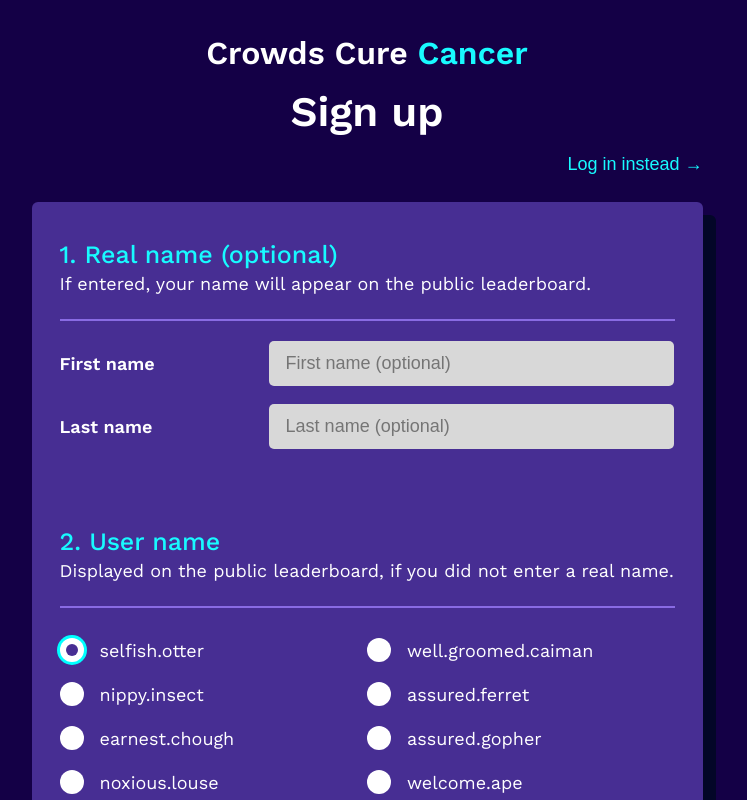
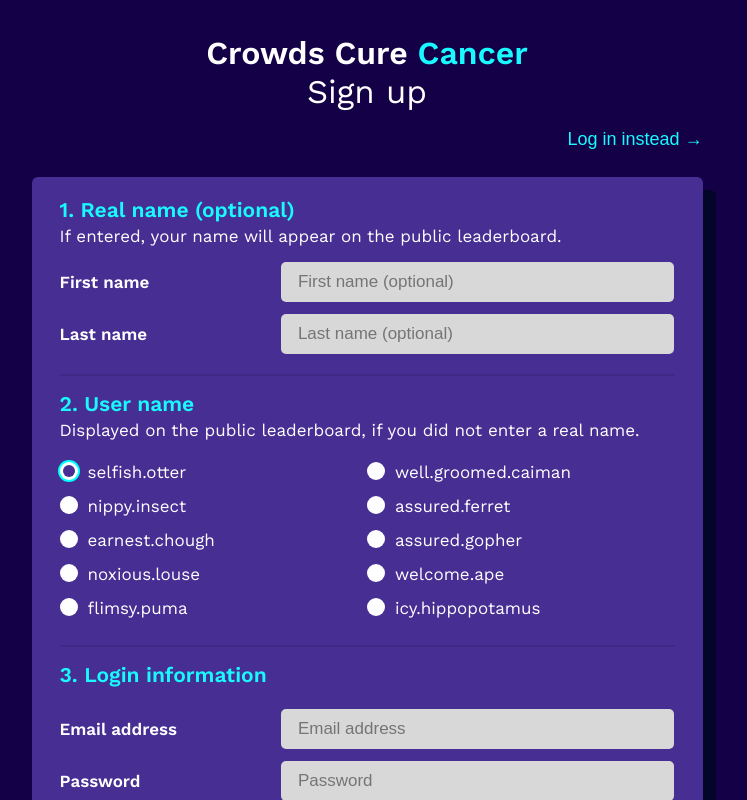
Before and after one commit to crowds-cure/custom-login, a React app: page / in a window 1280 px wide. Both pictures are taken after typing "name@example.com", "Sample123" into the empty fields and a click on the button "Create account". Shown: the top 800 px of the page, without its empty margins (273-1020 px from the left). Built offline with nearby package versions, Linux system fonts and the light colour scheme.

Commit message:
Adjusting signup page spacings and font size

```diff
--- a/src/App.css
+++ b/src/App.css
@@ -39,16 +39,16 @@ body {
   border: 0;
   border-radius: 5px;
   display: block;
-  font-size: 18px;
-  height: 45px;
+  font-size: 17px;
+  height: 40px;
   outline: 0;
   padding: 0 17px;
   width: 100%;
 }
 
 .App form hr {
-  border: solid 1px #896be3;
-  margin: 20px 0;
+  border: solid 1px #402986;
+  margin: 20px 0 15px;
   width: 100%;
 }
 
--- a/src/ConsentFactSheet.js
+++ b/src/ConsentFactSheet.js
@@ -3,10 +3,6 @@ import React from 'react';
 export default function ConsentFactSheet() {
 	return (
 		<div>
-			<h4>
-			Study Title: Crowds Cure Cancer: Crowd-sourcing ground-truth measurements on publicly available imaging data
-			</h4>
-			<h4>Principal Investigator: Gordon J. Harris, PhD</h4>
 			<p>The purpose of this research study is to crowd-source ground-truth measurements on publicly available datasets at the Radiological Society of North America (RSNA) annual meeting. This project is sponsored by the Tumor Imaging Metrics Core and Precision Imaging Metrics at Massachusetts General Hospital.</p>
 			<p>Publicly available imaging datasets, such as The Cancer Imaging Archive (TCIA), are a potential rich resource to help to advance artificial intelligence and machine learning research in cancer prevention, diagnosis, monitoring and treatment. But, unfortunately, these imaging datasets often lack tumor measurement and labels. We need your help to create ground-truth measurements, which could be used by researchers to train machine learning models.</p>
 			<p>You will be asked to provide your email address in order to create an account in the Crowds Cure Cancer website and password recovery, if necessary. Email addresses will also be used to notify participants when annotations are publicly available on TCIA. You will also be asked to provide your name if you would like to be acknowledged at RSNA 2019 for your participation. The participant with the who makes the most measurements at RSNA 2019 will be acknowledged at an award ceremony at RSNA 2020. You are not required to provide your name unless you want your participation to be acknowledged during the RSNA. Data is encrypted during transmission and storage, limiting the risk of breach of confidentiality. Participant email addresses and names will be destroyed at the end of the project.</p>
--- a/src/Radio.css
+++ b/src/Radio.css
@@ -2,7 +2,7 @@
   align-items: center;
   display: flex;
   height: 24px;
-  margin: 10px 0;
+  margin: 5px 0;
   position: relative;
   width: 100%;
 }
@@ -19,11 +19,11 @@
   border-radius: 12px;
   display: block;
   content: '';
-  height: 24px;
+  height: 18px;
   left: 0;
   position: absolute;
   top: 0;
-  width: 24px;
+  width: 18px;
 }
 
 .RadioItem input:checked ~ label:after {
@@ -32,22 +32,23 @@
   display: block;
   content: '';
   height: 12px;
-  left: 12px;
+  left: 9px;
   position: absolute;
-  top: 50%;
+  top: 9px;
   transform: translate(-50%, -50%);
   width: 12px;
 }
 
 .RadioItem input:checked ~ label:before {
-  box-shadow: 0 0 0 3px #00ffff;
+  box-shadow: 0 0 0 2px #00ffff;
 }
 
 .RadioItem label {
   cursor: pointer;
   display: block;
-  font-size: 18px;
+  font-size: 17px;
   font-weight: normal;
-  padding-left: 40px;
+  padding-left: 28px;
+  position: relative;
   width: 100%;
 }
--- a/src/SignIn.css
+++ b/src/SignIn.css
@@ -6,14 +6,16 @@
 
 .SignIn h2 {
   color: #18faff;
-  font-size: 25px;
-  font-weight: 500;
+  font-size: 28px;
+  font-weight: 600;
   height: 60px;
   line-height: 1.2;
   margin-bottom: 7px;
 }
 
 .SignIn input {
+  font-size: 18px !important;
+  height: 45px !important;
   margin-bottom: 19px;
 }
 
--- a/src/SignUp.css
+++ b/src/SignUp.css
@@ -3,9 +3,8 @@
 }
 
 .SignUp h2 {
-  font-size: 42px;
-  font-weight: 600;
-  margin-top: 15px
+  font-size: 33px;
+  font-weight: 400;
 }
 
 .SignUp .linkLoginInstead {
@@ -22,18 +21,18 @@
 }
 
 .SignUp .section {
-  padding: 10px 0 50px;
+  padding: 0;
   text-align: left;
 }
 
 .SignUp .section h3 {
   color: #18faff;
-  font-size: 25px;
-  font-weight: 500;
+  font-size: 21px;
+  font-weight: 700;
 }
 
 .SignUp .section > p {
-  font-size: 18px;
+  font-size: 17px;
   font-weight: normal;
   line-height: 1.67;
 }
@@ -41,18 +40,18 @@
 .SignUp .field {
   align-items: center;
   display: flex;
-  margin-bottom: 18px;
+  margin: 12px 0;
   position: relative;
 }
 
 .SignUp .field label {
-  flex-basis: 34%;
-  font-size: 18px;
+  flex-basis: 36%;
+  font-size: 17px;
   font-weight: 600;
 }
 
 .SignUp .field input {
-  flex-basis: 66%;
+  flex-basis: 64%;
 }
 
 .SignUp .field.CustomSelect > input {
@@ -119,7 +118,8 @@
   border-radius: 4px;
   color: black;
   font-size: 16px;
-  height: 140px;
+  height: 106px;
+  margin-top: 10px;
   overflow-y: scroll;
   padding: 10px;
 }
@@ -160,19 +160,27 @@
 .SignUp .Checkbox label {
   cursor: pointer;
   display: block;
-  font-size: 18px;
+  font-size: 16px;
   font-weight: 600;
-  padding-left: 40px;
+  padding-left: 34px;
 }
 
 .SignUp .linkPrivacy {
-  font-size: 18px;
+  font-size: inherit;
   text-decoration: underline;
 }
 
 .SignUp .btnSignup {
-  margin: 0 auto;
+  margin: 40px auto 0;
   position: relative;
   top: -10px;
   width: 142px;
 }
+
+.SignUp .fields {
+  padding-top: 10px;
+}
+
+.App .SignUp form {
+  padding: 20px 28px;
+}
--- a/src/SignUp.js
+++ b/src/SignUp.js
@@ -156,7 +156,6 @@ class SignUpForm extends React.Component {
       <div className="section">
         <h3>1. Real name (optional)</h3>
         <p>If entered, your name will appear on the public leaderboard.</p>
-        <hr />
         <Field name="firstName">
           {({ field, form, meta }) => (
             <div className="field">
@@ -183,6 +182,7 @@ class SignUpForm extends React.Component {
             </div>
           )}
         </Field>
+        <hr />
       </div>
     );
   }
@@ -194,7 +194,6 @@ class SignUpForm extends React.Component {
       <div className="section">
         <h3>2. User name</h3>
         <p>Displayed on the public leaderboard, if you did not enter a real name.</p>
-        <hr />
         <div className="fields">
           <RadioButtonGroup
             id="username"
@@ -214,6 +213,7 @@ class SignUpForm extends React.Component {
             ))}
           </RadioButtonGroup>
         </div>
+        <hr />
       </div>
     );
   }
@@ -222,7 +222,6 @@ class SignUpForm extends React.Component {
     return (
       <div className="section">
         <h3>3. Login information</h3>
-        <hr />
         <div className="fields">
           <Field name="email">
             {({ field, form, meta }) => (
@@ -266,6 +265,7 @@ class SignUpForm extends React.Component {
             )}
           </Field>
         </div>
+        <hr />
       </div>
     );
   }
@@ -282,7 +282,6 @@ class SignUpForm extends React.Component {
     return (
       <div className="section">
         <h3>4. Experience</h3>
-        <hr />
         <div className="fields">
           <CustomSelect
             value={values.profession}
@@ -318,6 +317,7 @@ class SignUpForm extends React.Component {
             touched={touched.residencyProgram}
           />
         </div>
+        <hr />
       </div>
     );
   }
@@ -328,7 +328,6 @@ class SignUpForm extends React.Component {
     return (
       <div className="section">
         <h3>5. Consent and notifications</h3>
-        <hr />
         <div className="textScroll">
           <ConsentFactSheet/>
         </div>
@@ -343,7 +342,7 @@ class SignUpForm extends React.Component {
                 defaultChecked={values.consent}
               />
               <label htmlFor="consent">
-                <span>I have read and agree to the consent fact sheet (above) and the </span>
+                <span>I have read and agree to the consent fact sheet and the </span>
                 <a className="link linkPrivacy" target="privacy" href="https://www.crowds-cure.org/privacy">Privacy policy</a>
               </label>
               {meta.touched &&
```
